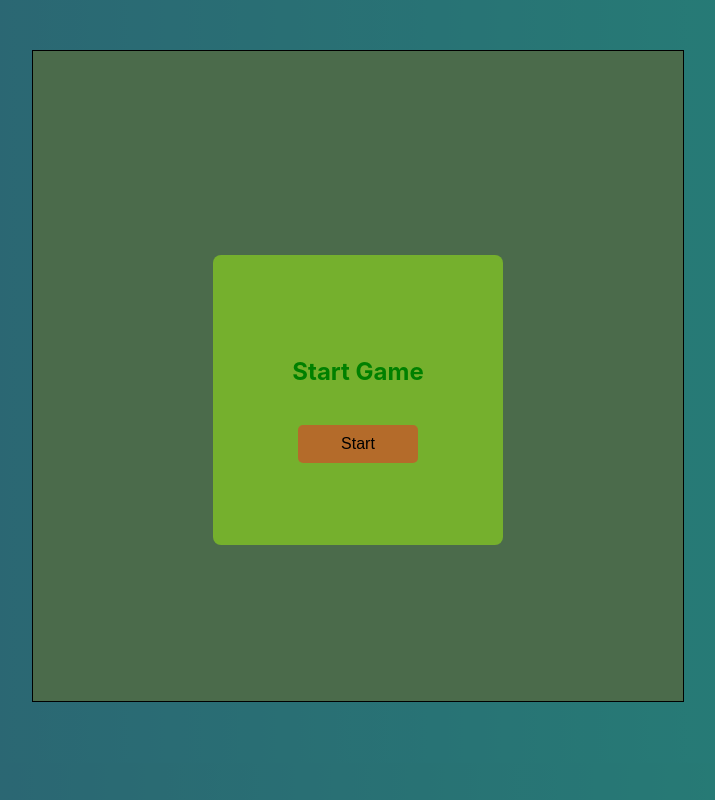
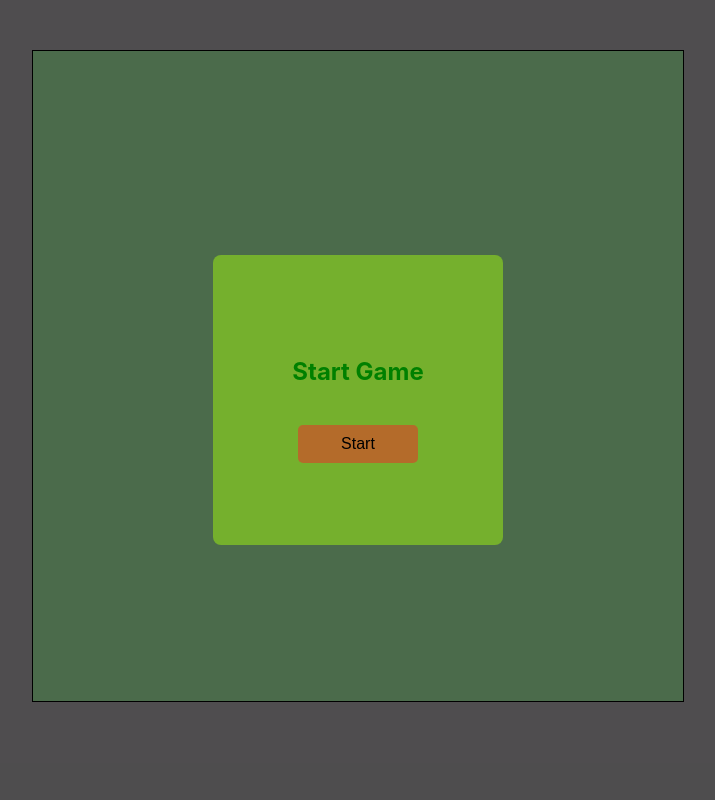
Before and after one commit to AlekseiSamoilov/snake-game, a React (Create React App) app: page / in a window 1280 px wide. Shown: the whole page, without its empty margins (282-997 px from the left). Built offline with nearby package versions, Linux system fonts and the light colour scheme.

Commit message:
fix: visual fixes

```diff
--- a/src/App.tsx
+++ b/src/App.tsx
@@ -1,6 +1,6 @@
 import { useEffect, useRef, useState } from "react";
-import Snake from "./components/snake/snake";
-import Food from "./components/food/food";
+import Snake from "./components/Snake/Snake";
+import Food from "./components/Food/Food";
 import style from './app.module.css';
 import Modal from "./components/Modal/modal";
 
@@ -74,11 +74,6 @@ const App: React.FC = () => {
           head = [head[0], head[1] + 2];
           break;
       }
-
-    // if (head[0] >= 100) head[0] = 0;
-    // if (head[0] < 0) head[0] = 98;
-    // if (head[1] >= 100) head[1] = 0;
-    // if (head[1] < 0) head[1] = 98;
 
       dots.push(head);
       dots.shift();
@@ -168,6 +163,7 @@ const App: React.FC = () => {
 
   };
   return(
+    <div className={style.out_area}>
     <div className={style.game_area}>
       <Modal
         show={showStartModal}
@@ -188,6 +184,7 @@ const App: React.FC = () => {
         </>
       )}
     </div>
+    </div>
   );
 };
 
--- a/src/components/food/food.tsx
+++ b/src/components/food/food.tsx
@@ -1,4 +1,4 @@
-import style from "./food.module.css"
+import style from "./Food.module.css"
 
 interface IFoodProps {
     dot: number[];
--- a/src/components/snake/snake.tsx
+++ b/src/components/snake/snake.tsx
@@ -1,4 +1,4 @@
-import style from "./snake.module.css"
+import style from "./Snake.module.css"
 
 interface ISnakeProps {
     snakeDots: number[][];
--- a/src/index.css
+++ b/src/index.css
@@ -6,19 +6,9 @@ body {
     sans-serif;
   -webkit-font-smoothing: antialiased;
   -moz-osx-font-smoothing: grayscale;
-    background: linear-gradient(270deg, #75f66c, #f1ec62, #4cfced, #7545d4);
-  background-size: 800% 800%;
   animation: gradientAnimation 30s ease-in-out infinite;
 }
-
 code {
   font-family: source-code-pro, Menlo, Monaco, Consolas, 'Courier New',
     monospace;
 }
-
-@keyframes gradientAnimation {
-0% { background-position: 0% 25%; }
-25% {background-position: 25% 50%;}
-50% { background-position: 100% 50%; }
-100% { background-position: 0% 50%; }
-}
```
Also changed, not shown: src/app.module.css (+0 -11 lines).
